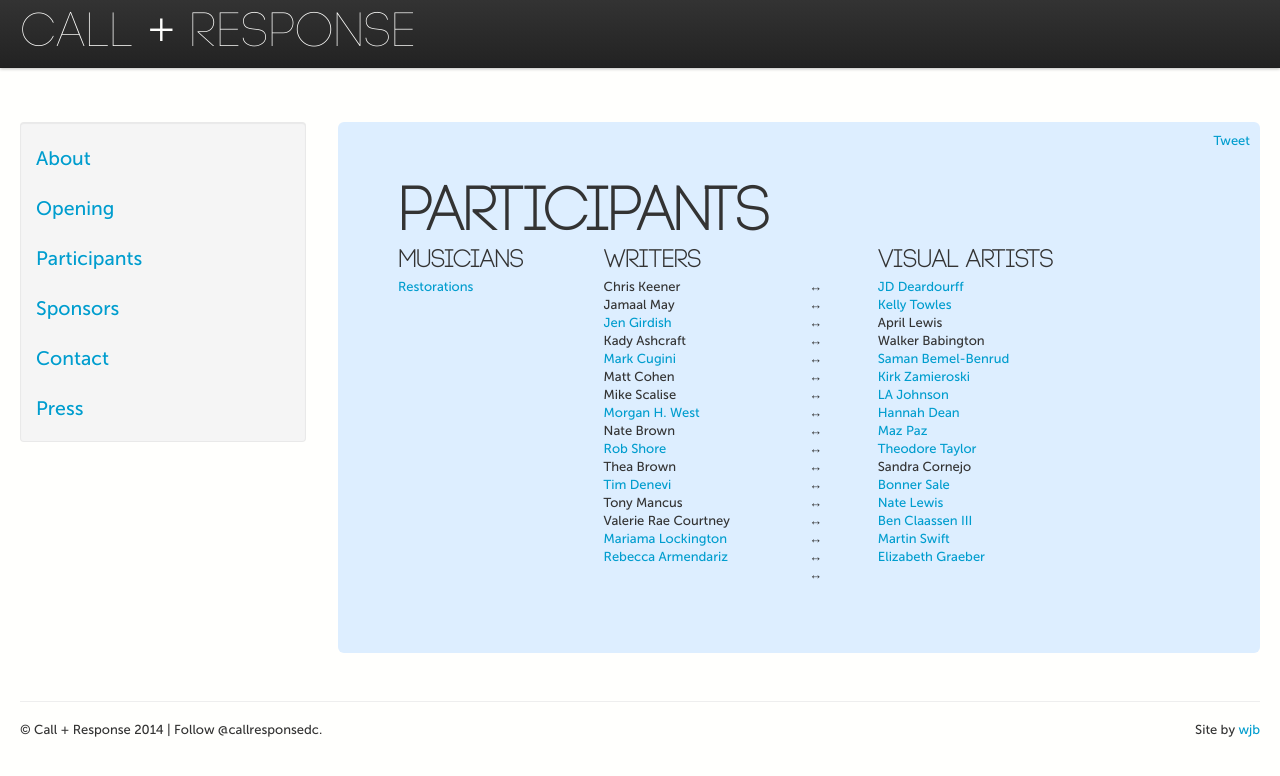
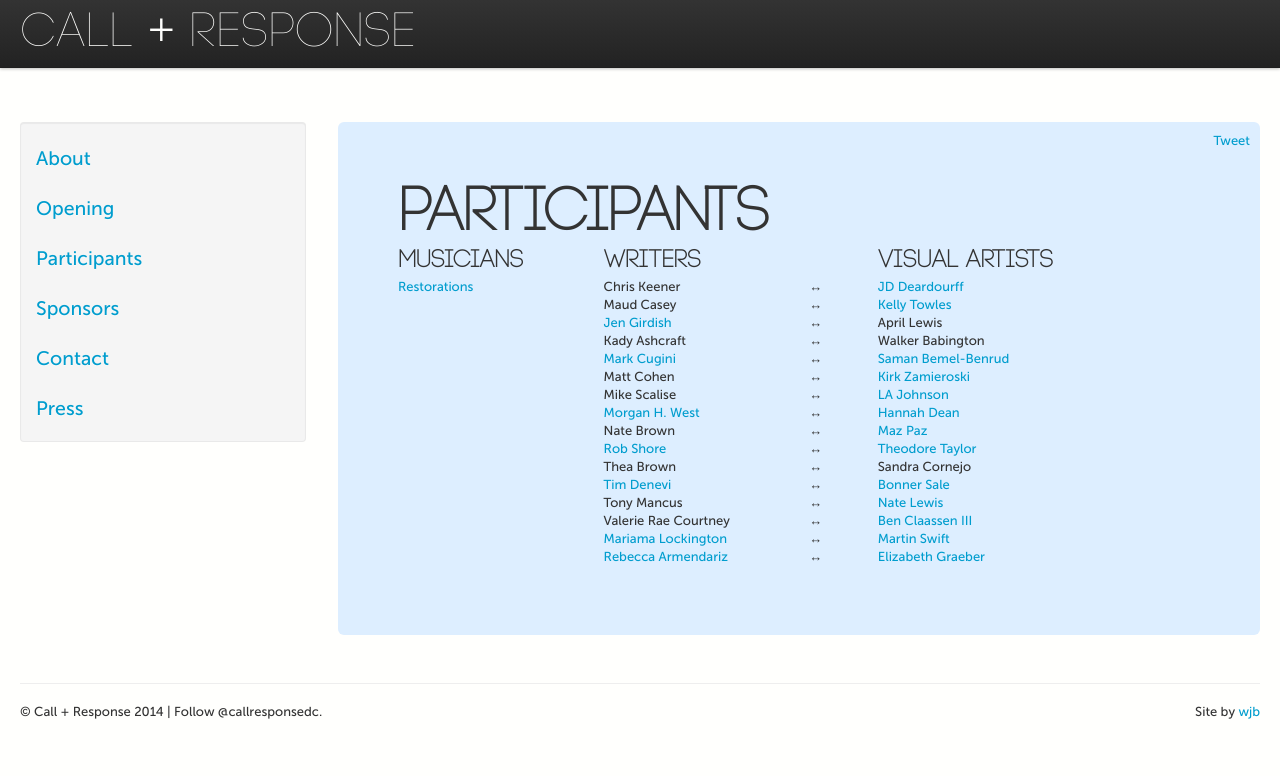
Before and after one commit to callandresponsedc/callandresponsedc, a Jekyll site: the page built from participants/index.html, in a window 1280 px wide. Shown: the top 776 px of the page. Built offline with Jekyll 4.4.1, drawn with Linux system fonts in a browser that asks for light colours; Markdown is read by kramdown in place of the engine named in the settings; comment, search, counter and statistics services are not loaded.

Commit message:
Update index.html

```diff
--- a/participants/index.html
+++ b/participants/index.html
@@ -19,7 +19,7 @@
     <h2>Writers</h2>
     <ul class="no-bullet">
       <li>Chris Keener </li>
-      <li>Jamaal May</li>
+      <li>Maud Casey</li>
       <li><a href="http://jengirdish.com">Jen Girdish</a></li>
       <li>Kady Ashcraft</li>
       <li><a href="http://markcugini.com">Mark Cugini</a></li>
```
Also changed, not shown: other parts of participants/index.html (+0 -1 lines).
